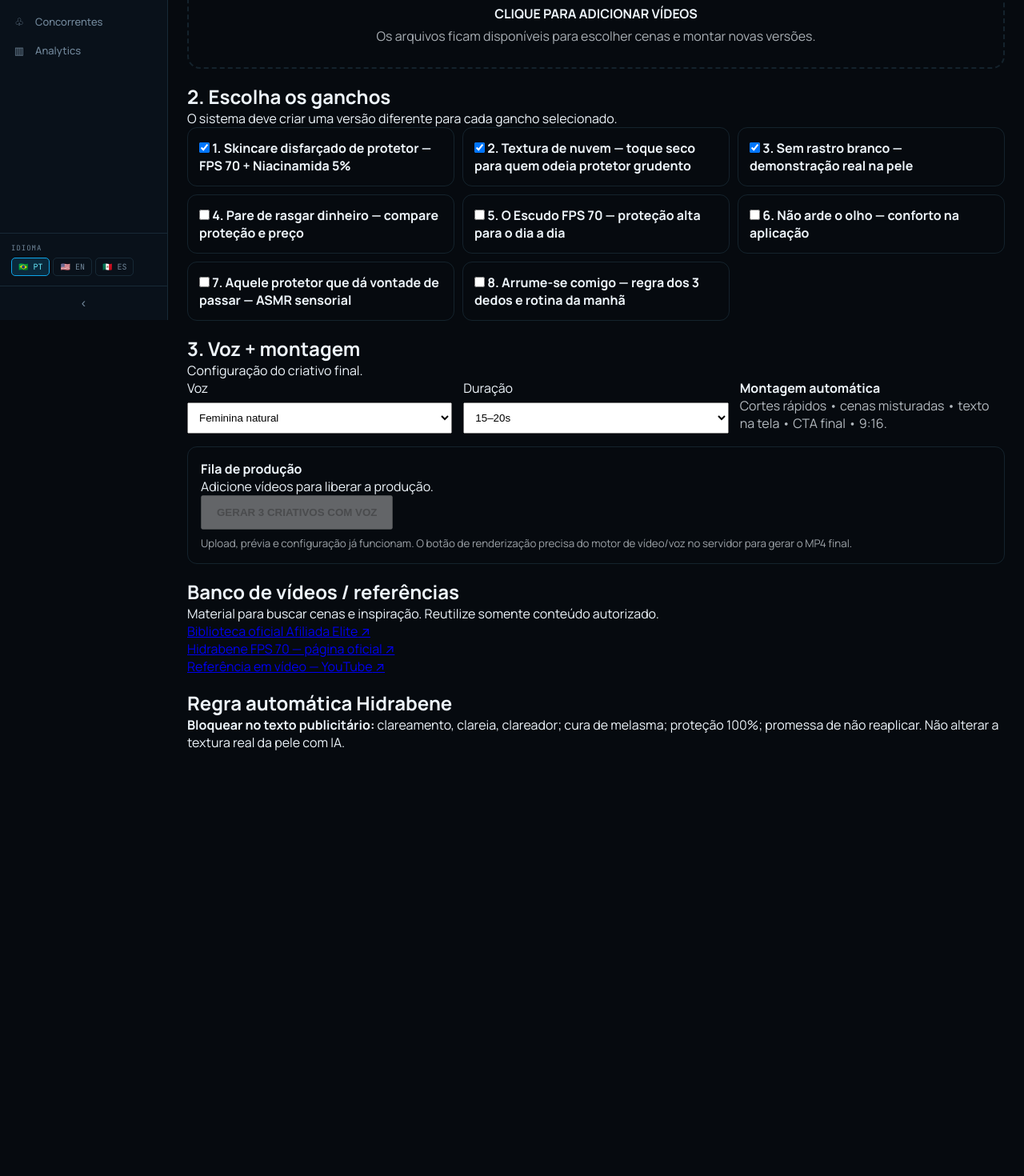
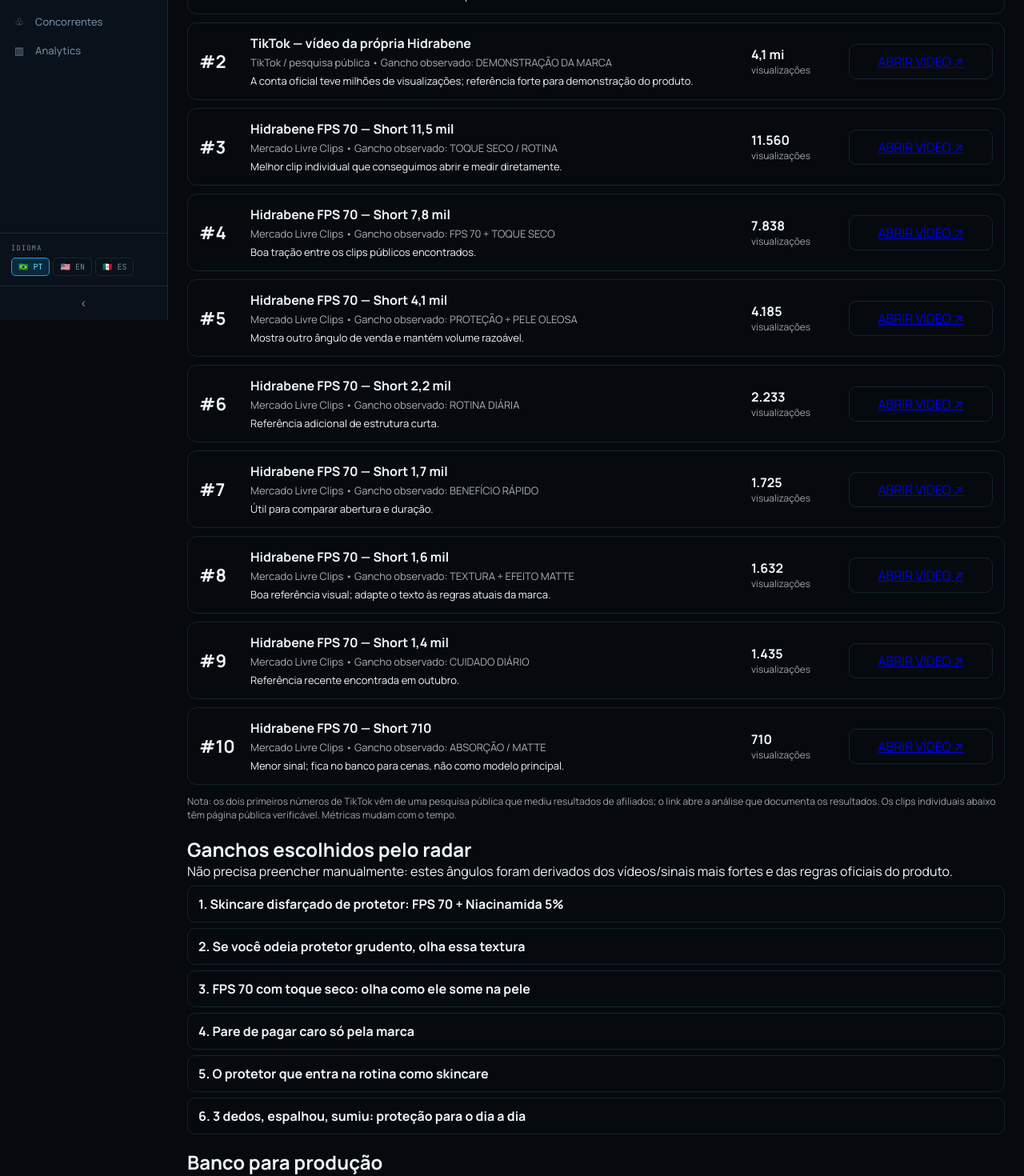
Before and after one commit to raqueri1970-sketch/mm-intelligence-app, a Next.js app: page /shopee in a window 1280 px wide. Shown: the part 400-1870 px from the top of the page at 80% size. Before the commit the page ends 1363 px from the top, so only its background shows below. Built offline with nearby package versions, Linux system fonts and the light colour scheme.

Commit message:
Rank 10 Hidrabene video references and simplify Shopee creative page

```diff
--- a/app/shopee/page.tsx
+++ b/app/shopee/page.tsx
@@ -1,45 +1,45 @@
 'use client'
-import {useMemo,useState} from 'react'
+import {useState} from 'react'
 
-const hooks=[
- 'Skincare disfarçado de protetor — FPS 70 + Niacinamida 5%',
- 'Textura de nuvem — toque seco para quem odeia protetor grudento',
- 'Sem rastro branco — demonstração real na pele',
- 'Pare de rasgar dinheiro — compare proteção e preço',
- 'O Escudo FPS 70 — proteção alta para o dia a dia',
- 'Não arde o olho — conforto na aplicação',
- 'Aquele protetor que dá vontade de passar — ASMR sensorial',
- 'Arrume-se comigo — regra dos 3 dedos e rotina da manhã'
+const videos=[
+ {rank:1,title:'TikTok — vídeo de afiliado líder encontrado',views:'2,48 mi',source:'TikTok / pesquisa pública',url:'https://www.nolyn.ai/pt/case-studies/como-achar-afiliados-tiktok-shop',hook:'PROVA + CURIOSIDADE',why:'Maior vídeo de afiliado localizado na amostra pública. Use como referência de ritmo e abertura.'},
+ {rank:2,title:'TikTok — vídeo da própria Hidrabene',views:'4,1 mi',source:'TikTok / pesquisa pública',url:'https://www.nolyn.ai/pt/case-studies/como-achar-afiliados-tiktok-shop',hook:'DEMONSTRAÇÃO DA MARCA',why:'A conta oficial teve milhões de visualizações; referência forte para demonstração do produto.'},
+ {rank:3,title:'Hidrabene FPS 70 — Short 11,5 mil',views:'11.560',source:'Mercado Livre Clips',url:'https://www.mercadolivre.com.br/shorts/clips/bOwdXh/hidrabene-protetor-facial-solar-fps-70-toque-seco',hook:'TOQUE SECO / ROTINA',why:'Melhor clip individual que conseguimos abrir e medir diretamente.'},
+ {rank:4,title:'Hidrabene FPS 70 — Short 7,8 mil',views:'7.838',source:'Mercado Livre Clips',url:'https://www.mercadolivre.com.br/shorts/clips/333PDU/hidrabene-protetor-facial-solar-fps-70-toque-seco',hook:'FPS 70 + TOQUE SECO',why:'Boa tração entre os clips públicos encontrados.'},
+ {rank:5,title:'Hidrabene FPS 70 — Short 4,1 mil',views:'4.185',source:'Mercado Livre Clips',url:'https://www.mercadolivre.com.br/shorts/clips/JkBaGv/hidrabene-protetor-facial-solar-fps-70-toque-seco',hook:'PROTEÇÃO + PELE OLEOSA',why:'Mostra outro ângulo de venda e mantém volume razoável.'},
+ {rank:6,title:'Hidrabene FPS 70 — Short 2,2 mil',views:'2.233',source:'Mercado Livre Clips',url:'https://www.mercadolivre.com.br/shorts/clips/oxfduQ/hidrabene-protetor-facial-solar-fps-70-toque-seco',hook:'ROTINA DIÁRIA',why:'Referência adicional de estrutura curta.'},
+ {rank:7,title:'Hidrabene FPS 70 — Short 1,7 mil',views:'1.725',source:'Mercado Livre Clips',url:'https://www.mercadolivre.com.br/shorts/clips/cKObJl/hidrabene-protetor-facial-solar-fps-70-toque-seco',hook:'BENEFÍCIO RÁPIDO',why:'Útil para comparar abertura e duração.'},
+ {rank:8,title:'Hidrabene FPS 70 — Short 1,6 mil',views:'1.632',source:'Mercado Livre Clips',url:'https://www.mercadolivre.com.br/shorts/clips/fSiHBp/hidrabene-protetor-solar-facial-clareador-fps-70-50g',hook:'TEXTURA + EFEITO MATTE',why:'Boa referência visual; adapte o texto às regras atuais da marca.'},
+ {rank:9,title:'Hidrabene FPS 70 — Short 1,4 mil',views:'1.435',source:'Mercado Livre Clips',url:'https://www.mercadolivre.com.br/shorts/clips/2TQx0v/hidrabene-protetor-facial-solar-fps-70-toque-seco',hook:'CUIDADO DIÁRIO',why:'Referência recente encontrada em outubro.'},
+ {rank:10,title:'Hidrabene FPS 70 — Short 710',views:'710',source:'Mercado Livre Clips',url:'https://www.mercadolivre.com.br/shorts/clips/oBd2Zo/hidrabene-protetor-solar-facial-clareador-fps-70-50g',hook:'ABSORÇÃO / MATTE',why:'Menor sinal; fica no banco para cenas, não como modelo principal.'}
 ]
-const refs=[
- {title:'Biblioteca oficial Afiliada Elite',url:'https://hidrabene-afiliadaselite.com/'},
- {title:'Hidrabene FPS 70 — página oficial',url:'https://hidrabene.com.br/products/protetor-solar-facial-fps-70-clareador'},
- {title:'Referência em vídeo — YouTube',url:'https://www.youtube.com/watch?v=we_0Z75Exxg'}
+const autoHooks=[
+ 'Skincare disfarçado de protetor: FPS 70 + Niacinamida 5%',
+ 'Se você odeia protetor grudento, olha essa textura',
+ 'FPS 70 com toque seco: olha como ele some na pele',
+ 'Pare de pagar caro só pela marca',
+ 'O protetor que entra na rotina como skincare',
+ '3 dedos, espalhou, sumiu: proteção para o dia a dia'
 ]
 export default function ShopeePage(){
- const [files,setFiles]=useState<File[]>([]); const [selected,setSelected]=useState<number[]>([0,1,2]); const [voice,setVoice]=useState('Feminina natural'); const [duration,setDuration]=useState('15–20s');
- const total=useMemo(()=>files.reduce((n,f)=>n+f.size,0),[files]);
- function addFiles(list:FileList|null){if(!list)return;setFiles(v=>[...v,...Array.from(list)].slice(0,20))}
- function toggle(i:number){setSelected(v=>v.includes(i)?v.filter(x=>x!==i):[...v,i])}
+ const [files,setFiles]=useState<File[]>([])
+ function addFiles(list:FileList|null){if(list)setFiles(v=>[...v,...Array.from(list)].slice(0,30))}
  return <div>
-  <div className="page-head"><div><h1>Shopee — Estúdio de Criativos</h1><p>Envie seus vídeos → selecione ganchos → misture cenas → adicione voz → gere variações.</p></div></div>
-  <div className="stat-grid"><div className="stat-card"><span className="stat-label">Vídeos carregados</span><strong>{files.length}</strong><small>{(total/1024/1024).toFixed(1)} MB nesta sessão</small></div><div className="stat-card"><span className="stat-label">Ganchos escolhidos</span><strong>{selected.length}</strong><small>1 versão por gancho</small></div><div className="stat-card"><span className="stat-label">Voz</span><strong>ON</strong><small>{voice}</small></div><div className="stat-card"><span className="stat-label">Formato</span><strong>9:16</strong><small>{duration}</small></div></div>
+  <div className="page-head"><div><h1>Shopee — Radar de Vídeos Vencedores</h1><p>Primeiro analisamos o que já teve audiência. Depois criamos ganchos e versões próprias.</p></div></div>
+  <div className="stat-grid"><div className="stat-card"><span className="stat-label">Produto</span><strong>Hidrabene</strong><small>FPS 70</small></div><div className="stat-card"><span className="stat-label">TikTok produto</span><strong>30,88 mi</strong><small>views agregadas estimadas</small></div><div className="stat-card"><span className="stat-label">Vídeos mapeados</span><strong>4.080</strong><small>TokDataPRO</small></div><div className="stat-card"><span className="stat-label">Saturação</span><strong>88/100</strong><small>precisa diferenciar gancho</small></div></div>
 
-  <section className="panel" style={{marginTop:18}}><div className="panel-head"><div><h2>1. Coloque os vídeos aqui</h2><p>MP4, MOV ou WEBM. Você pode selecionar vários vídeos de uma vez.</p></div><span className="badge badge--green">ENTRADA</span></div>
-   <label style={{display:'block',border:'2px dashed var(--border)',borderRadius:16,padding:28,textAlign:'center',cursor:'pointer'}}><div style={{fontSize:38}}>＋</div><b>CLIQUE PARA ADICIONAR VÍDEOS</b><div style={{opacity:.7,marginTop:6}}>Os arquivos ficam disponíveis para escolher cenas e montar novas versões.</div><input type="file" accept="video/mp4,video/quicktime,video/webm" multiple onChange={e=>addFiles(e.target.files)} style={{display:'none'}}/></label>
-   {files.length>0&&<div style={{display:'grid',gridTemplateColumns:'repeat(auto-fit,minmax(210px,1fr))',gap:12,marginTop:16}}>{files.map((f,i)=><div key={f.name+i} style={{border:'1px solid var(--border)',borderRadius:12,padding:10}}><video src={URL.createObjectURL(f)} controls muted style={{width:'100%',height:250,objectFit:'cover',borderRadius:9,background:'#000'}}/><b style={{display:'block',marginTop:7,overflow:'hidden',textOverflow:'ellipsis'}}>{i+1}. {f.name}</b><button onClick={()=>setFiles(v=>v.filter((_,x)=>x!==i))} style={{marginTop:7}}>REMOVER</button></div>)}</div>}
+  <section className="panel" style={{marginTop:18}}><div className="panel-head"><div><h2>TOP 10 — vídeos do produto</h2><p>Ordenados pelos melhores sinais públicos que conseguimos verificar. Abra, assista e use os primeiros como referência.</p></div><span className="badge badge--green">PESQUISADO</span></div>
+   <div style={{display:'grid',gap:10}}>{videos.map(v=><div key={v.rank} style={{display:'grid',gridTemplateColumns:'52px minmax(220px,1fr) 110px 180px',gap:12,alignItems:'center',padding:'14px',border:'1px solid var(--border)',borderRadius:12}}><b style={{fontSize:22}}>#{v.rank}</b><div><b>{v.title}</b><div style={{opacity:.7,fontSize:13,marginTop:4}}>{v.source} • Gancho observado: {v.hook}</div><div style={{fontSize:13,marginTop:5}}>{v.why}</div></div><div><b>{v.views}</b><div style={{fontSize:12,opacity:.65}}>visualizações</div></div><a href={v.url} target="_blank" rel="noopener noreferrer" style={{padding:'10px 12px',border:'1px solid var(--border)',borderRadius:9,textAlign:'center'}}>ABRIR VÍDEO ↗</a></div>)}</div>
+   <p style={{opacity:.65,fontSize:12,marginTop:12}}>Nota: os dois primeiros números de TikTok vêm de uma pesquisa pública que mediu resultados de afiliados; o link abre a análise que documenta os resultados. Os clips individuais abaixo têm página pública verificável. Métricas mudam com o tempo.</p>
   </section>
 
-  <section className="panel" style={{marginTop:18}}><div className="panel-head"><div><h2>2. Escolha os ganchos</h2><p>O sistema deve criar uma versão diferente para cada gancho selecionado.</p></div></div>
-   <div style={{display:'grid',gridTemplateColumns:'repeat(auto-fit,minmax(280px,1fr))',gap:10}}>{hooks.map((h,i)=><label key={h} style={{padding:14,border:'1px solid var(--border)',borderRadius:12,cursor:'pointer'}}><input type="checkbox" checked={selected.includes(i)} onChange={()=>toggle(i)}/> <b>{i+1}. {h}</b></label>)}</div>
+  <section className="panel" style={{marginTop:18}}><div className="panel-head"><div><h2>Ganchos escolhidos pelo radar</h2><p>Não precisa preencher manualmente: estes ângulos foram derivados dos vídeos/sinais mais fortes e das regras oficiais do produto.</p></div></div>{autoHooks.map((h,i)=><div key={h} style={{padding:'11px 13px',margin:'7px 0',border:'1px solid var(--border)',borderRadius:10}}><b>{i+1}. {h}</b></div>)}</section>
+
+  <section className="panel" style={{marginTop:18}}><div className="panel-head"><div><h2>Banco para produção</h2><p>Baixe apenas material que você tem autorização para reutilizar e coloque os arquivos aqui. O estúdio poderá misturar cenas e criar versões próprias.</p></div></div>
+   <label style={{display:'block',border:'2px dashed var(--border)',borderRadius:16,padding:25,textAlign:'center',cursor:'pointer'}}><b>＋ ADICIONAR VÍDEOS AUTORIZADOS</b><div style={{opacity:.7,marginTop:5}}>MP4, MOV ou WEBM • até 30 arquivos</div><input type="file" accept="video/mp4,video/quicktime,video/webm" multiple onChange={e=>addFiles(e.target.files)} style={{display:'none'}}/></label>
+   {files.length>0&&<div style={{display:'grid',gridTemplateColumns:'repeat(auto-fit,minmax(180px,1fr))',gap:10,marginTop:14}}>{files.map((f,i)=><div key={f.name+i} style={{border:'1px solid var(--border)',borderRadius:10,padding:8}}><video src={URL.createObjectURL(f)} controls muted style={{width:'100%',height:220,objectFit:'cover',background:'#000',borderRadius:8}}/><b style={{fontSize:12}}>{f.name}</b></div>)}</div>}
   </section>
 
-  <section className="panel" style={{marginTop:18}}><div className="panel-head"><div><h2>3. Voz + montagem</h2><p>Configuração do criativo final.</p></div></div>
-   <div style={{display:'grid',gridTemplateColumns:'repeat(auto-fit,minmax(220px,1fr))',gap:14}}><label>Voz<br/><select value={voice} onChange={e=>setVoice(e.target.value)} style={{width:'100%',marginTop:7,padding:10}}><option>Feminina natural</option><option>Masculina natural</option><option>Sem voz</option></select></label><label>Duração<br/><select value={duration} onChange={e=>setDuration(e.target.value)} style={{width:'100%',marginTop:7,padding:10}}><option>15–20s</option><option>20–30s</option><option>30–45s</option></select></label><div><b>Montagem automática</b><p style={{opacity:.75}}>Cortes rápidos • cenas misturadas • texto na tela • CTA final • 9:16.</p></div></div>
-   <div style={{marginTop:16,padding:16,border:'1px solid var(--border)',borderRadius:12}}><b>Fila de produção</b><p>{files.length===0?'Adicione vídeos para liberar a produção.':`${files.length} vídeos prontos para combinar em ${selected.length} variações.`}</p><button disabled={files.length===0||selected.length===0} title="O renderizador/voz será conectado na próxima etapa" style={{padding:'12px 18px',fontWeight:800}}>GERAR {selected.length} CRIATIVOS COM VOZ</button><small style={{display:'block',marginTop:8,opacity:.65}}>Upload, prévia e configuração já funcionam. O botão de renderização precisa do motor de vídeo/voz no servidor para gerar o MP4 final.</small></div>
-  </section>
-
-  <section className="panel" style={{marginTop:18}}><div className="panel-head"><div><h2>Banco de vídeos / referências</h2><p>Material para buscar cenas e inspiração. Reutilize somente conteúdo autorizado.</p></div></div>{refs.map(r=><p key={r.url}><a href={r.url} target="_blank" rel="noopener noreferrer">{r.title} ↗</a></p>)}</section>
-  <section className="panel" style={{marginTop:18}}><h2>Regra automática Hidrabene</h2><p><b>Bloquear no texto publicitário:</b> clareamento, clareia, clareador; cura de melasma; proteção 100%; promessa de não reaplicar. Não alterar a textura real da pele com IA.</p></section>
+  <section className="panel" style={{marginTop:18}}><h2>Leitura do produto</h2><p><b>Demanda existe:</b> dezenas de milhões de visualizações e dezenas de milhares de vendas recentes. <b>Problema:</b> saturação alta. Portanto, copiar um criativo comum é fraco; precisamos recombinar cenas autorizadas e testar aberturas diferentes.</p><p><b>Regra de compliance:</b> no nosso texto publicitário bloquear “clareamento”, “clareia” e “clareador”, cura de melasma, proteção 100% e promessa de não reaplicar.</p></section>
  </div>
 }
```
